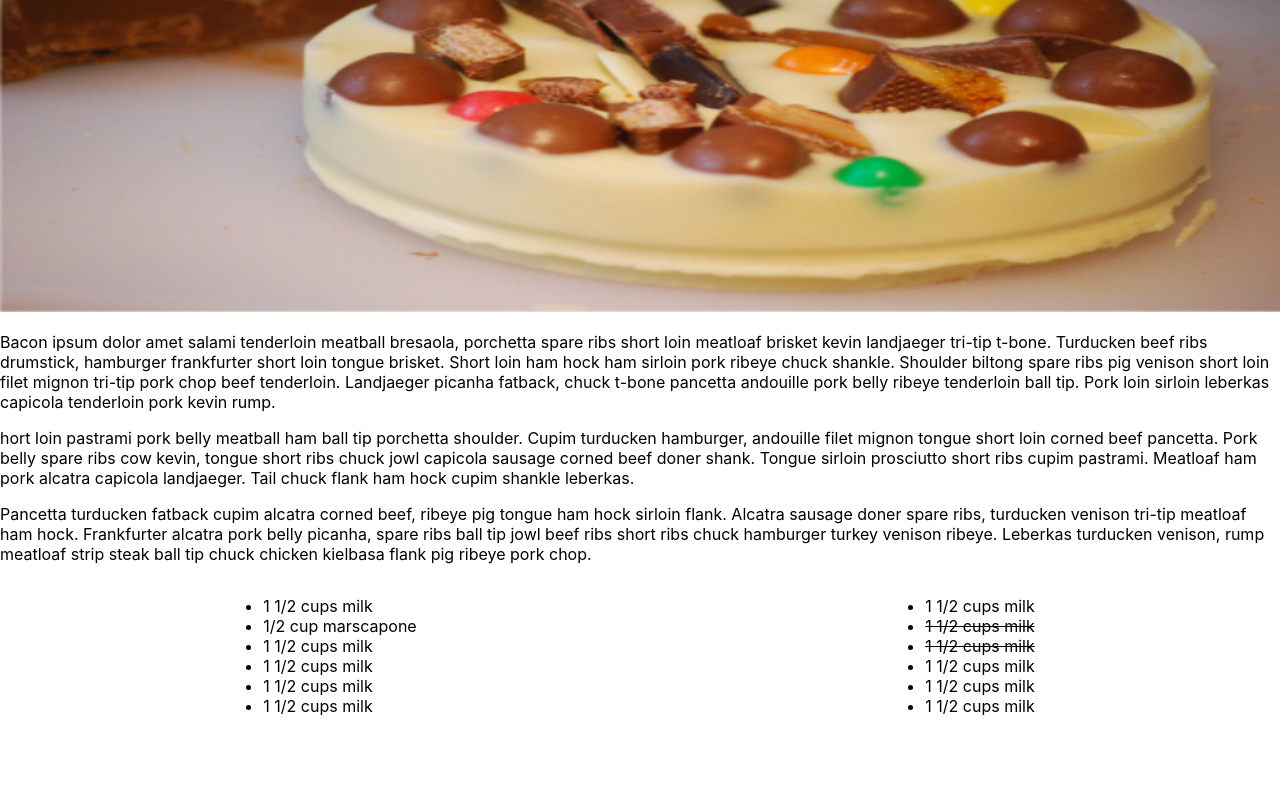
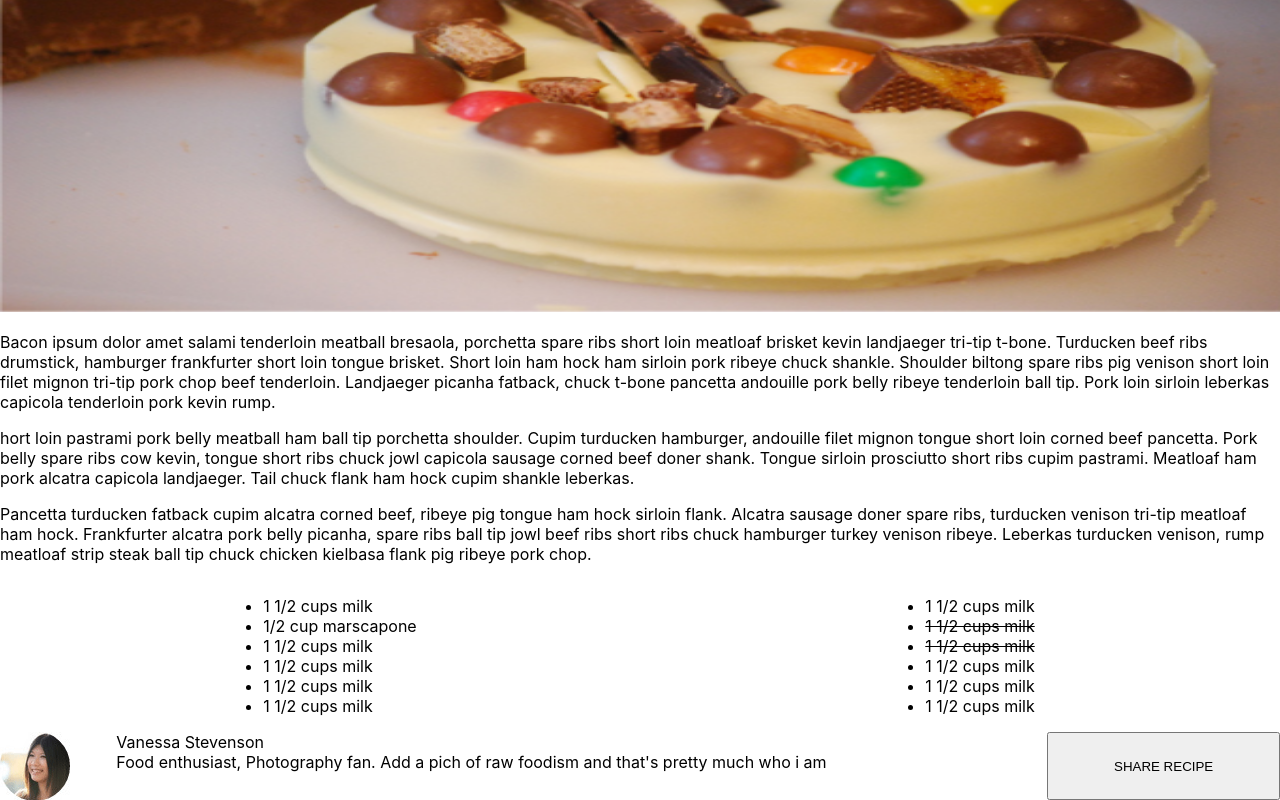
Before and after one commit to katrinkajb/chocolate-pizza, a React (Create React App) app: page / in a window 1280 px wide. Shown: the part 253-1053 px from the top of the page. Before the commit the page ends 985 px from the top, so only its background shows below. Built offline with nearby package versions, Linux system fonts and the light colour scheme.

Commit message:
finished MVP

```diff
--- a/src/App.css
+++ b/src/App.css
@@ -58,3 +58,7 @@
 .checked {
   text-decoration: line-through;
 }
+.footer-bio {
+  display: grid;
+  grid-template-columns: 1fr 8fr 2fr;
+}
--- a/src/App.js
+++ b/src/App.js
@@ -4,6 +4,7 @@ import Header from './header.js';
 import Title from './title.js';
 import Cake from './main-image.js';
 import IngredientsList from './ingredients-list.js';
+import Footer from './footer.js';
 
 export default class App extends React.Component {
   render() {
@@ -13,6 +14,7 @@ export default class App extends React.Component {
         <Title/>
         <Cake/>
         <IngredientsList/>
+        <Footer/>
       </div>
     );
   }
--- /dev/null
+++ b/src/footer.js
@@ -0,0 +1,20 @@
+import React from 'react';
+
+export default class Footer extends React.Component {
+    render() {
+        return (
+        <div className="footer-bio">
+            <img alt="author-pic" src="van-pic.png">
+            </img>
+            <div>
+                <div>Vanessa Stevenson</div>
+                <div>Food enthusiast, Photography fan. Add a pich of raw foodism and that's pretty much who i am</div>
+            </div>
+            <button>
+                SHARE RECIPE
+            </button>
+
+        </div>
+        );
+    }
+}
```
Also changed, not shown: public/van-pic.png (added).
